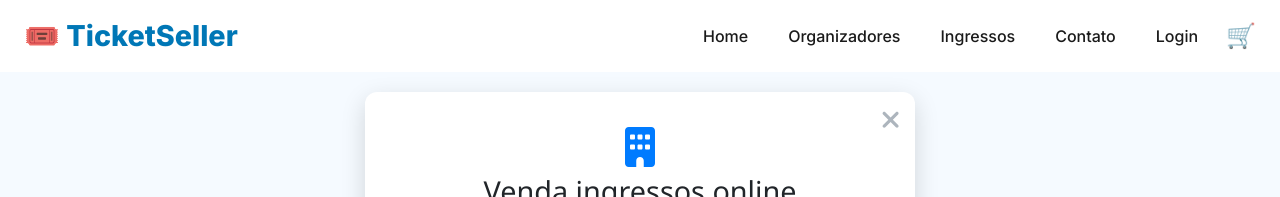
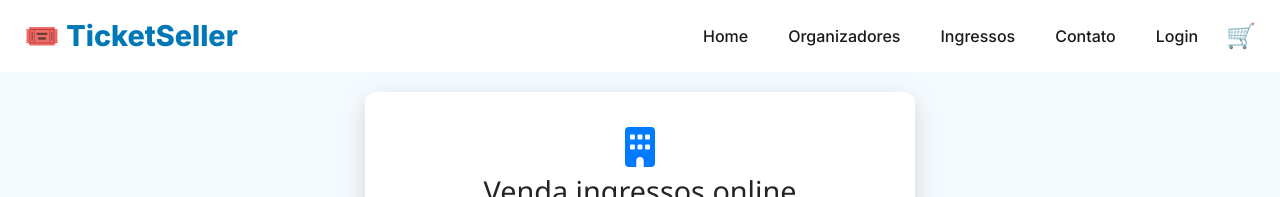
Before and after one commit to Projetos-de-Extensao/PFE_25.1_8001_I, a React (Vite) app in the folder TicketMaster/: page /organizadores in a window 1280 px wide. Shown: the top 197 px of the page. Built offline with nearby package versions, Linux system fonts and the light colour scheme.

Commit message:
tirei uma funcionalidade do organizadores

```diff
--- a/TicketMaster/src/components/organizadores/Organizadores.css
+++ b/TicketMaster/src/components/organizadores/Organizadores.css
@@ -30,23 +30,7 @@
   box-sizing: border-box;
 }
 
-/* Botão de fechar (X) no canto superior direito */
-.close-button {
-  position: absolute;
-  top: 15px;
-  right: 15px;
-  background: transparent;
-  border: none;
-  font-size: 1.6rem;
-  color: #adb5bd;
-  cursor: pointer;
-  line-height: 1;
-  padding: 0;
-}
-
-.close-button:hover {
-  color: #495057;
-}
+/* REMOVIDO: As regras de estilo para .close-button e .close-button:hover */
 
 /* Cabeçalho do modal */
 .modal-header {
@@ -195,22 +179,18 @@
 }
 
 /* ========================================= */
-/* REGRAS DE RESPONSIVIDADE         */
+/* REGRAS DE RESPONSIVIDADE                  */
 /* ========================================= */
 
-/* Para telas menores que 600px (maioria dos celulares) */
 @media (max-width: 600px) {
-  /* Reduz o padding geral da página para dar mais espaço ao modal */
   .organizadores-page-container {
     padding: 10px;
   }
 
-  /* Reduz o padding interno do modal */
   .modal-content {
     padding: 25px 20px;
   }
 
-  /* Ajusta o tamanho das fontes do cabeçalho */
   .modal-header h2 {
     font-size: 1.5rem;
   }
@@ -219,17 +199,15 @@
     font-size: 0.9rem;
   }
 
-  /* Ajusta o tamanho da fonte e o padding do botão principal */
   .submit-button {
     padding: 12px;
     font-size: 1rem;
   }
 
-  /* Faz o pop-up de sucesso ocupar a largura e ficar no topo */
   .success-popup {
     top: 10px;
     left: 10px;
     right: 10px;
-    width: auto; /* A largura se ajustará ao container (com os espaçamentos left/right) */
+    width: auto;
   }
 }
--- a/TicketMaster/src/components/organizadores/Organizadores.jsx
+++ b/TicketMaster/src/components/organizadores/Organizadores.jsx
@@ -1,7 +1,8 @@
 import React, { useState } from 'react';
 import './Organizadores.css';
 import { FontAwesomeIcon } from '@fortawesome/react-fontawesome';
-import { faCalendarAlt, faBuilding, faEnvelope, faPhone, faTimes, faCheckCircle } from '@fortawesome/free-solid-svg-icons';
+// REMOVIDO: O ícone 'faTimes' não é mais necessário
+import { faCalendarAlt, faBuilding, faEnvelope, faPhone, faCheckCircle } from '@fortawesome/free-solid-svg-icons';
 
 function Organizadores() {
   const [formData, setFormData] = useState({
@@ -23,16 +24,13 @@ function Organizadores() {
 
   const handleSubmit = (e) => {
     e.preventDefault();
-    // Aqui você adicionaria a lógica para enviar os dados para um servidor, por exemplo.
     console.log('Dados do formulário enviados:', formData);
 
     setShowSuccessMessage(true);
 
-    // Esconde a mensagem de sucesso após 3 segundos
     setTimeout(() => {
       setShowSuccessMessage(false);
 
-      // Opcional: Limpa os campos do formulário
       setFormData({
         nomeEmpresa: '',
         nomeEvento: '',
@@ -46,24 +44,23 @@ function Organizadores() {
     }, 3000);
   };
 
-  const handleClose = () => {
-    // No futuro, você pode usar isso para fechar o modal, por exemplo.
-    console.log('Modal fechado.');
-  };
+  // REMOVIDO: A função handleClose não é mais necessária
+  // const handleClose = () => { ... };
 
   return (
     <div className="organizadores-page-container">
       <div className="modal-overlay">
         <div className="modal-content">
-          <button className="close-button" onClick={handleClose}>
-            <FontAwesomeIcon icon={faTimes} />
-          </button>
+
+          {/* REMOVIDO: O botão de fechar (X) que estava aqui foi apagado */}
+
           <div className="modal-header">
             <FontAwesomeIcon icon={faBuilding} className="header-icon" />
             <h2>Venda ingressos online</h2>
             <p>Se você está buscando parcerias ou soluções para o seu evento, preencha os dados abaixo.</p>
           </div>
           <form onSubmit={handleSubmit} className="modal-form">
+            {/* O resto do seu formulário permanece igual... */}
             <div className="input-group">
               <label htmlFor="nomeEmpresa">Nome da empresa</label>
               <input type="text" id="nomeEmpresa" name="nomeEmpresa" value={formData.nomeEmpresa} onChange={handleChange} required />
```
